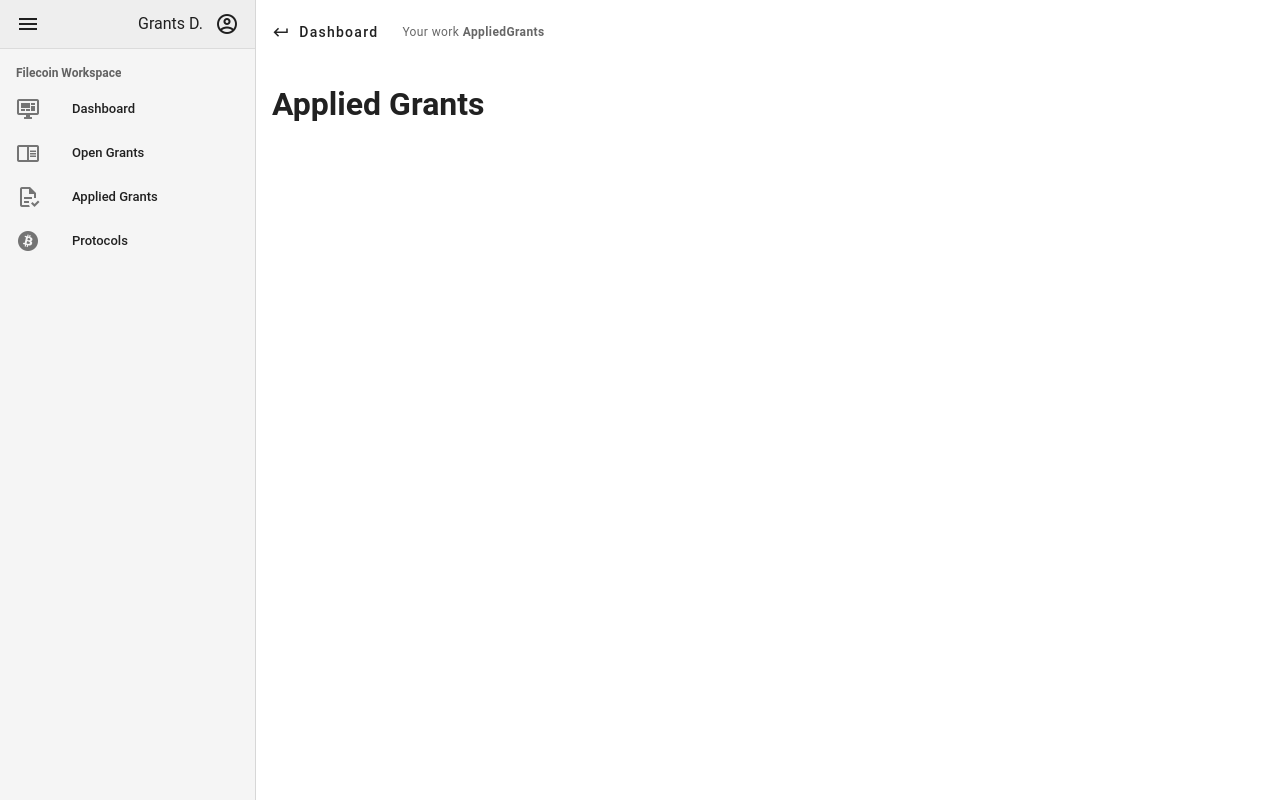
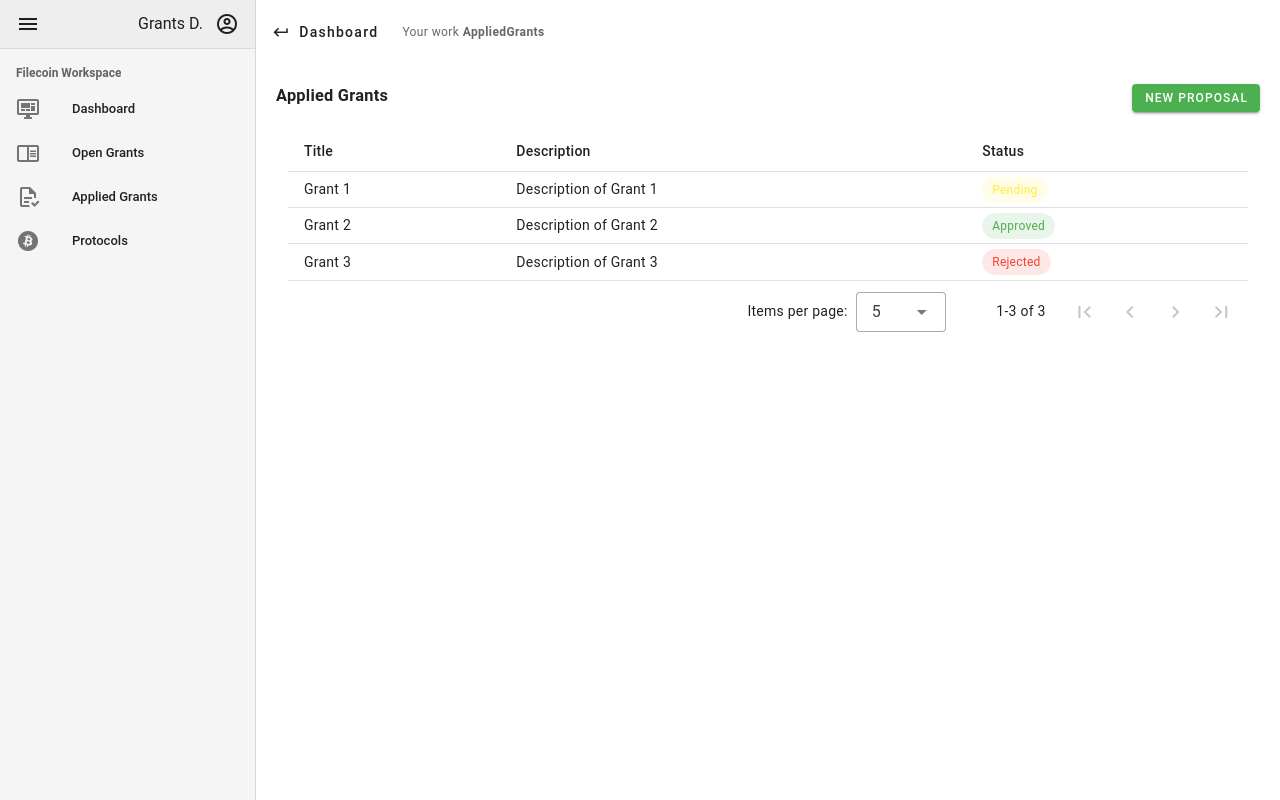
Before and after one commit to labturna/modojo, a Vue app: page /applied-grants in a window 1280 px wide. Built offline with nearby package versions, Linux system fonts and the light colour scheme.

Commit message:
Created open and applied grants context

```diff
--- a/src/pages/applied-grants.vue
+++ b/src/pages/applied-grants.vue
@@ -1,13 +1,78 @@
 <template>
-  <h1>Applied Grants</h1>
+  <v-card elevation="0"
+    ><v-card-text
+      ><v-row
+        ><h3>Applied Grants </h3><v-spacer></v-spacer>
+        <v-btn size="small" color="green" @click="newProposal">
+          New Proposal
+        </v-btn></v-row
+      ></v-card-text
+    >
+    <v-card-text>
+      <v-row>
+        <v-col cols="12">
+          <v-data-table
+            :headers="headers"
+            :items="grants"
+           density="compact"
+            :items-per-page="5"
+            class="elevation-0"
+          >
+            <template v-slot:[`item.status`]="{ item }">
+              <v-chip size="small" :color="getStatusColor(item.status)" dark>
+                {{ item.status }}
+              </v-chip>
+            </template>
+          </v-data-table>
+        </v-col>
+      </v-row></v-card-text
+    >
+  </v-card>
 </template>
 
 <script>
 export default {
-
-}
+  data() {
+    return {
+      headers: [
+        { title: "Title", value: "title" },
+        { title: "Description", value: "description" },
+        { title: "Status", value: "status" },
+      ],
+      grants: [
+        {
+          title: "Grant 1",
+          description: "Description of Grant 1",
+          status: "Pending",
+        },
+        {
+          title: "Grant 2",
+          description: "Description of Grant 2",
+          status: "Approved",
+        },
+        {
+          title: "Grant 3",
+          description: "Description of Grant 3",
+          status: "Rejected",
+        },
+      ],
+    };
+  },
+  methods: {
+    getStatusColor(status) {
+      switch (status) {
+        case "Pending":
+          return "yellow darken-2";
+        case "Approved":
+          return "green darken-2";
+        case "Rejected":
+          return "red darken-2";
+        default:
+          return "grey darken-2";
+      }
+    },
+  },
+};
 </script>
 
-<style>
-
-</style>
+<style></style>
--- a/src/pages/open-grants.vue
+++ b/src/pages/open-grants.vue
@@ -1,13 +1,33 @@
 <template>
-  <h1>Open Grants</h1>
+  <v-card elevation="0"
+    ><v-card-text
+      ><v-row><h3>Open Grants</h3></v-row></v-card-text
+    >
+    <v-card-text>
+      <v-row>
+        <v-col v-for="(item, index) in items" :key="index" cols="12" md="4">
+          <v-card variant="outlined">
+            <v-card-title>{{ item.title }}</v-card-title>
+            <v-card-text>{{ item.description }}</v-card-text>
+          </v-card>
+        </v-col>
+      </v-row></v-card-text
+    >
+  </v-card>
 </template>
 
 <script>
 export default {
-
-}
+  data() {
+    return {
+      items: [
+        { title: "Kart 1", description: "Bu, birinci kartın açıklamasıdır." },
+        { title: "Kart 2", description: "Bu, ikinci kartın açıklamasıdır." },
+        { title: "Kart 3", description: "Bu, üçüncü kartın açıklamasıdır." },
+      ],
+    };
+  },
+};
 </script>
 
-<style>
-
-</style>
+<style></style>
```
